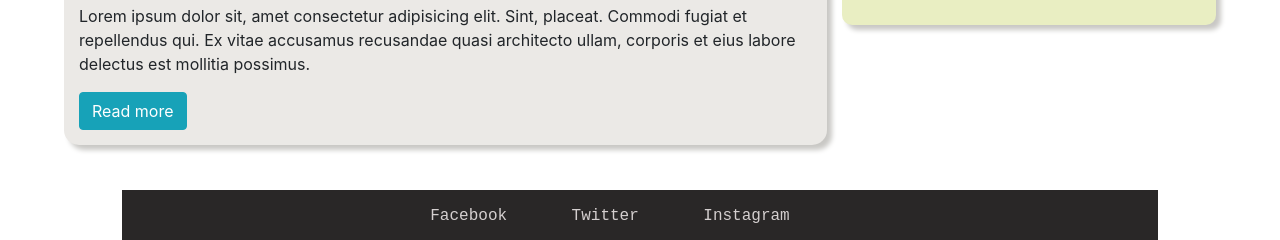
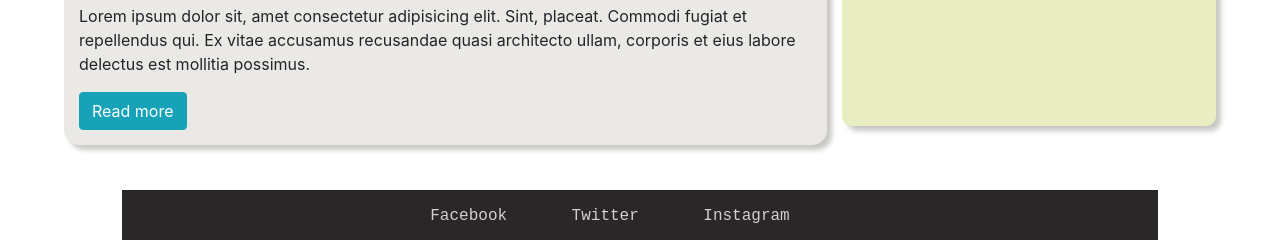
Before and after one commit to crmlnt/Project1_udacity, a plain HTML site: page project1/index.html in a window 1280 px wide. Shown: the part 681-921 px from the top of the page. Drawn offline with nearby package versions, Linux system fonts and the light colour scheme.

Commit message:
Add files via upload
Updated about section height

```diff
--- a/project1/about.css
+++ b/project1/about.css
@@ -3,7 +3,7 @@
 .about {
     background-color: rgb(233, 238, 194);
     border-radius: 10px;
-    height: 80%;
+    height: 95%;
     padding: 15px;
     box-shadow: 5px 5px 5px #c9c8c5;
 
```
